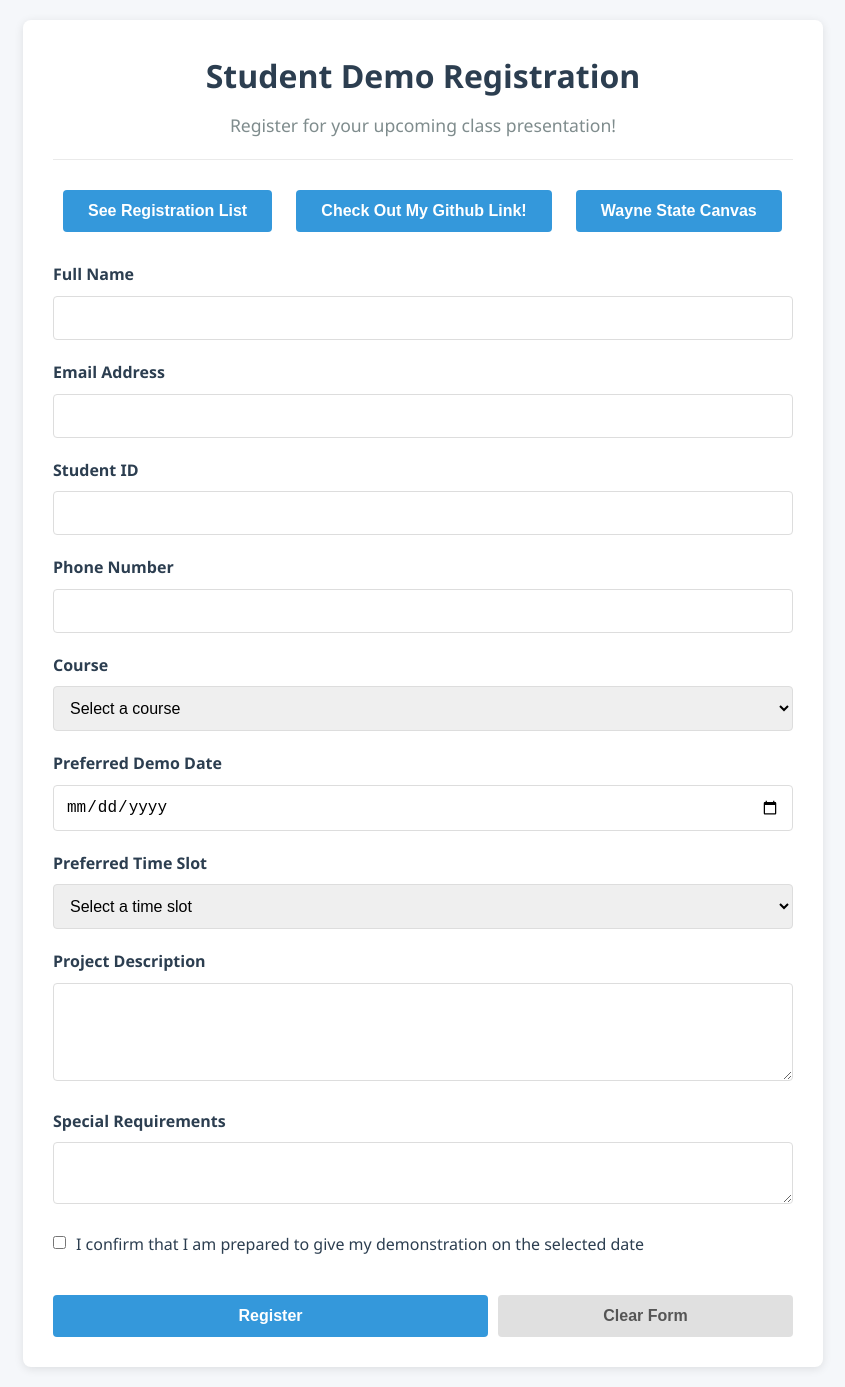
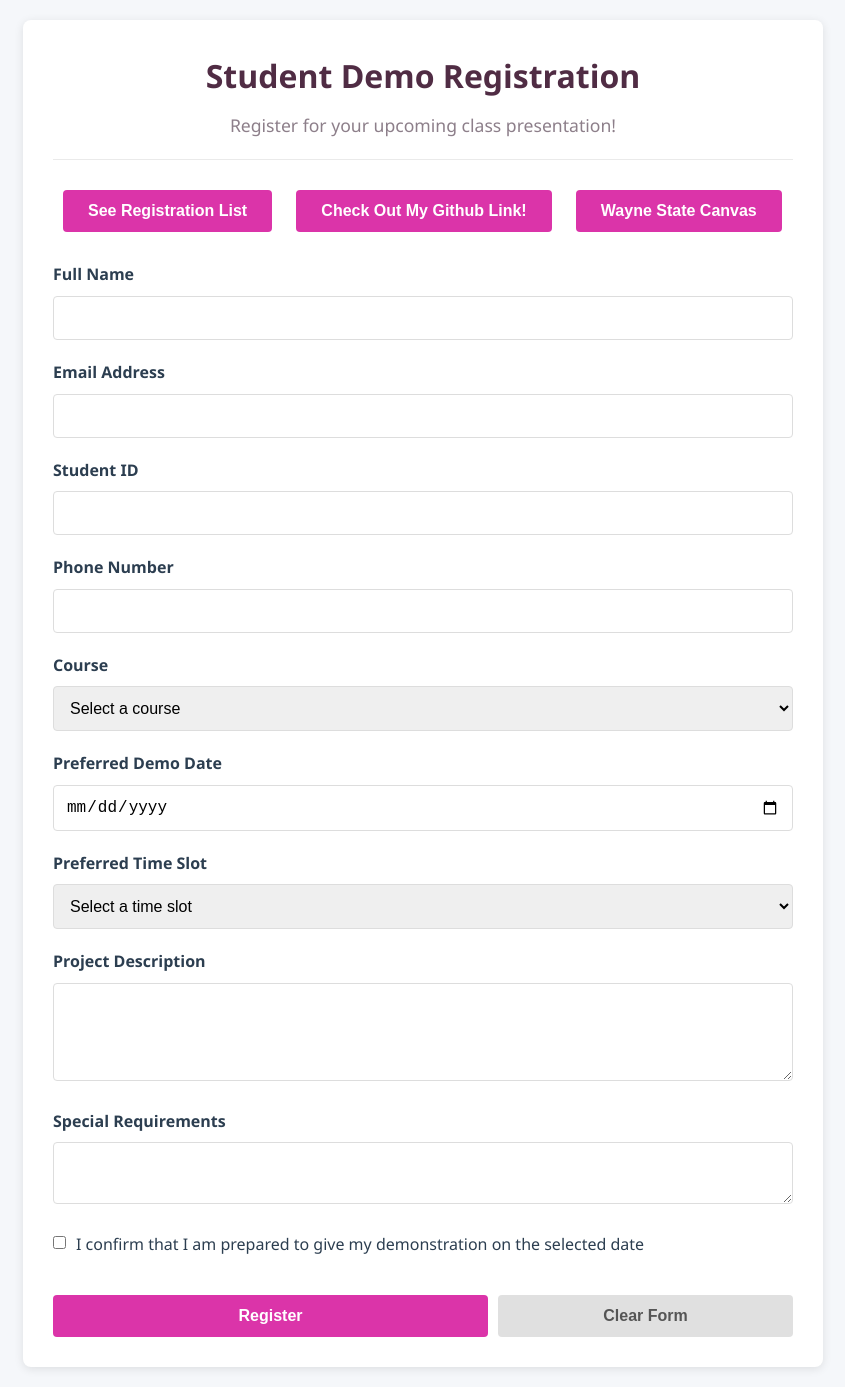
Before and after one commit to mdishroon/StudentDemoReg, a website built with Vite: page index.html in a window 1280 px wide. Shown: the whole page, without its empty margins (217-1062 px from the left). Built offline with nearby package versions, Linux system fonts and the light colour scheme.

Commit message:
styling changes

```diff
--- a/styles.css
+++ b/styles.css
@@ -54,12 +54,12 @@ header {
 }
 
 header h1 {
-    color: #2c3e50;
+    color: #502c44;
     margin-bottom: 10px;
 }
 
 header p {
-    color: #7f8c8d;
+    color: #8d7f8a;
     font-size: 1.1em;
 }
 
@@ -85,9 +85,9 @@ input, select, textarea {
 }
 
 input:focus, select:focus, textarea:focus {
-    border-color: #3498db;
+    border-color: #db34a9;
     outline: none;
-    box-shadow: 0 0 0 2px rgba(52, 152, 219, 0.2);
+    box-shadow: 0 0 0 2px rgba(219, 52, 191, 0.2);
 }
 
 /* Checkbox specific styling */
@@ -130,7 +130,7 @@ button:active {
     position:relative;
     justify-content: center;
     margin-bottom: 30px;
-    background-color: #3498db;
+    background-color: #db34a9;
     color: white;
     flex-grow: 2;
     margin-left: 10px;
@@ -138,7 +138,7 @@ button:active {
 }
 
 #listBtn:hover {
-    background-color: #2980b9;
+    background-color: #aa1e80;
 }
 
 #backBtn {
@@ -150,14 +150,14 @@ button:active {
 }
 
 #submitBtn {
-    background-color: #3498db;
+    background-color: #db34a9;
     color: white;
     flex-grow: 2;
     margin-right: 10px;
 }
 
 #submitBtn:hover {
-    background-color: #2980b9;
+    background-color: #b9228c;
 }
 
 #resetBtn {
```
